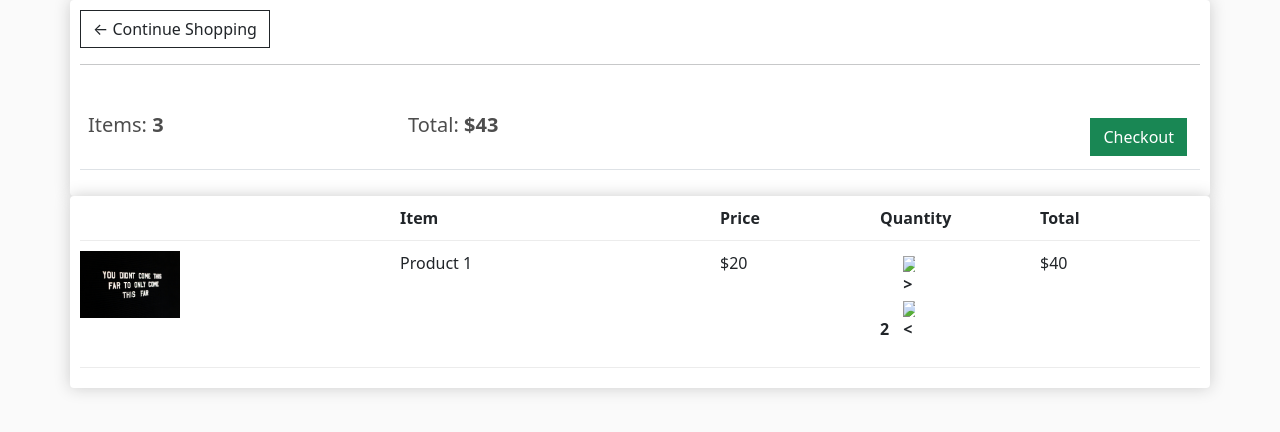
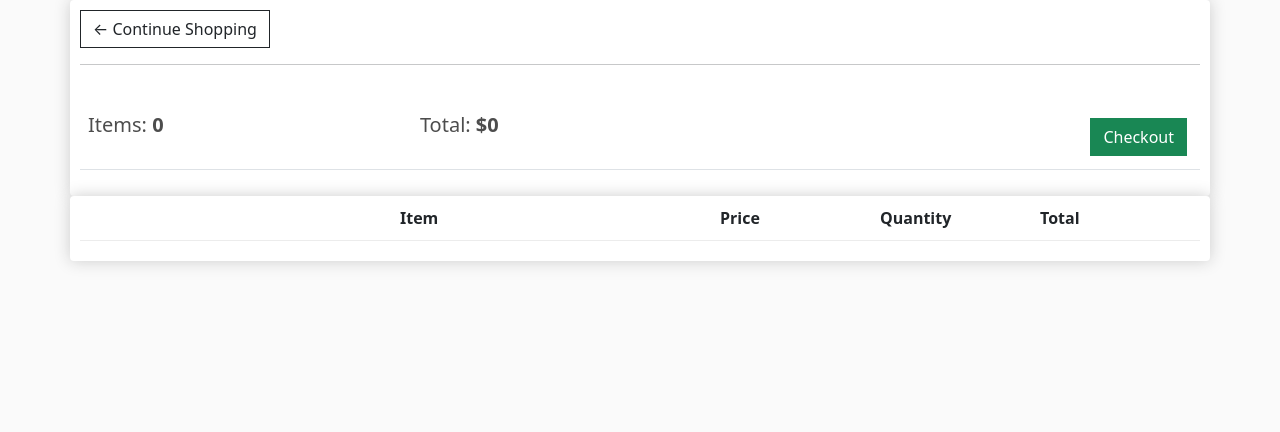
Before and after one commit to rohanraghuwanshi/E-commerce, a Django app: page /cart/ in a window 1280 px wide. Shown: the part 56-488 px from the top of the page. Run offline with Django 3.2, Linux system fonts and the light colour scheme; lists and menus that the app fills with data are empty.

Commit message:
Cart values rendered dynamically

```diff
--- a/store/templates/store/cart.html
+++ b/store/templates/store/cart.html
@@ -11,10 +11,10 @@
             <table class="table">
                 <tr>
                     <th>
-                        <h5>Items: <strong>3</strong></h5>
+                        <h5>Items: <strong>{{ order.get_cart_items }}</strong></h5>
                     </th>
                     <th>
-                        <h5>Total: <strong>$43</strong></h5>
+                        <h5>Total: <strong>${{ order.get_cart_total }}</strong></h5>
                     </th>
                     <th>
                         <a class="btn btn-success" style="float: right; margin: 5px;"
@@ -33,25 +33,27 @@
                 <div style="flex: 1;"><strong>Total</strong></div>
             </div>
 
+            {% for item in items %}
             <div class="cart-row">
-                <div style="flex:2"><img class="row-image" src="{% static 'images/1.jpg' %}" alt=""></div>
+                <div style="flex:2"><img class="row-image" src="{{ item.product.imageURL}}" alt=""></div>
                 <div style="flex: 2;">
-                    <p>Product 1</p>
+                    <p>{{item.product.name}}</p>
                 </div>
                 <div style="flex: 1;">
-                    <p>$20</p>
+                    <p>${{ item.product.price | floatformat:2 }}</p>
                 </div>
                 <div style="flex: 1;">
-                    <p class="quantity">2</p>
+                    <p class="quantity">{{ item.quantity }}</p>
                     <div class="quantity">
                         <img src="" alt=">" class="chg-quantity">
                         <img src="" alt="<" class="chg-quantity">
                     </div>
                 </div>
                 <div style="flex: 1;">
-                    <p>$40</p>
+                    <p>${{ item.get_total |floatformat:2 }}</p>
                 </div>
             </div>
+            {% endfor %}
         </div>
     </div>
 </div>
--- a/store/templates/store/store.html
+++ b/store/templates/store/store.html
@@ -7,7 +7,11 @@
 
         {% for product in products %}
         <div class="col-lg-4">
-            <img src="{{ product.image.url }}" alt="" class="thumbnail">
+            {% if product.imageURL %}
+                <img src="{{ product.image.url }}" alt="" class="thumbnail">
+            {% else %}
+                <img src="" alt="" class="thumbnail">
+            {% endif %}
             <div class="box-element product">
                 <h4><strong>{{ product.name }}</strong></h4>
                 <hr>
--- a/store/views.py
+++ b/store/views.py
@@ -1,6 +1,6 @@
 from django.shortcuts import render
 
-from .models import Product
+from .models import *
 # Create your views here.
 
 
@@ -18,7 +18,21 @@ def store(request):
 
 def cart(request):
 
-    context = {}
+    if request.user.is_authenticated:
+        customer = request.user.customer
+        order, created = Order.objects.get_or_create(customer=customer, complete=False)
+        items = order.orderitem_set.all()
+    else:
+        items=[]
+        order = {
+            'get_cart_total':0,
+            'get_cart_items':0
+        }
+
+    context = {
+        'items':items,
+        'order':order
+    }
 
     return render(request, "store/cart.html", context)
 
```
Also changed, not shown: store/models.py (+22 -1 lines).
